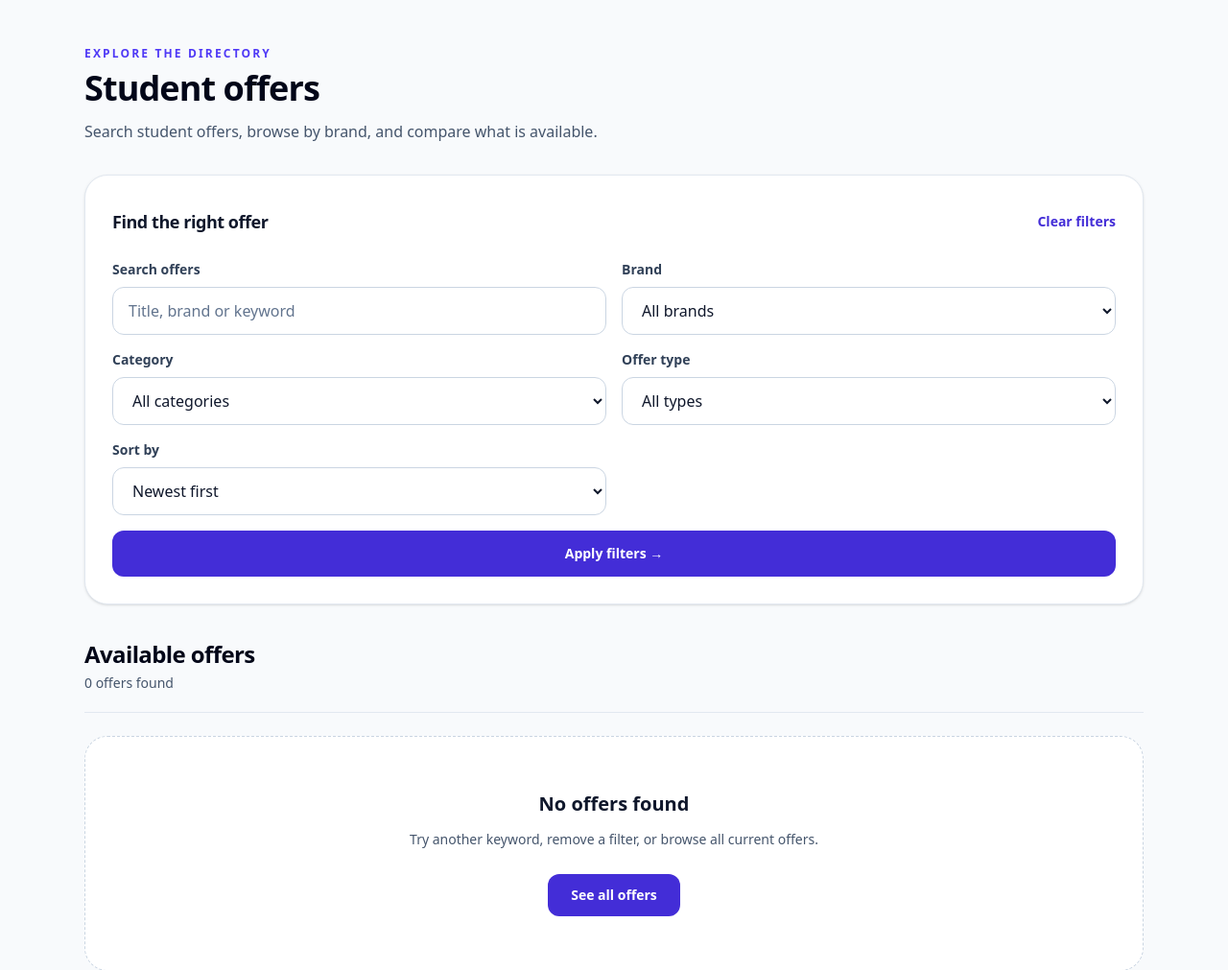
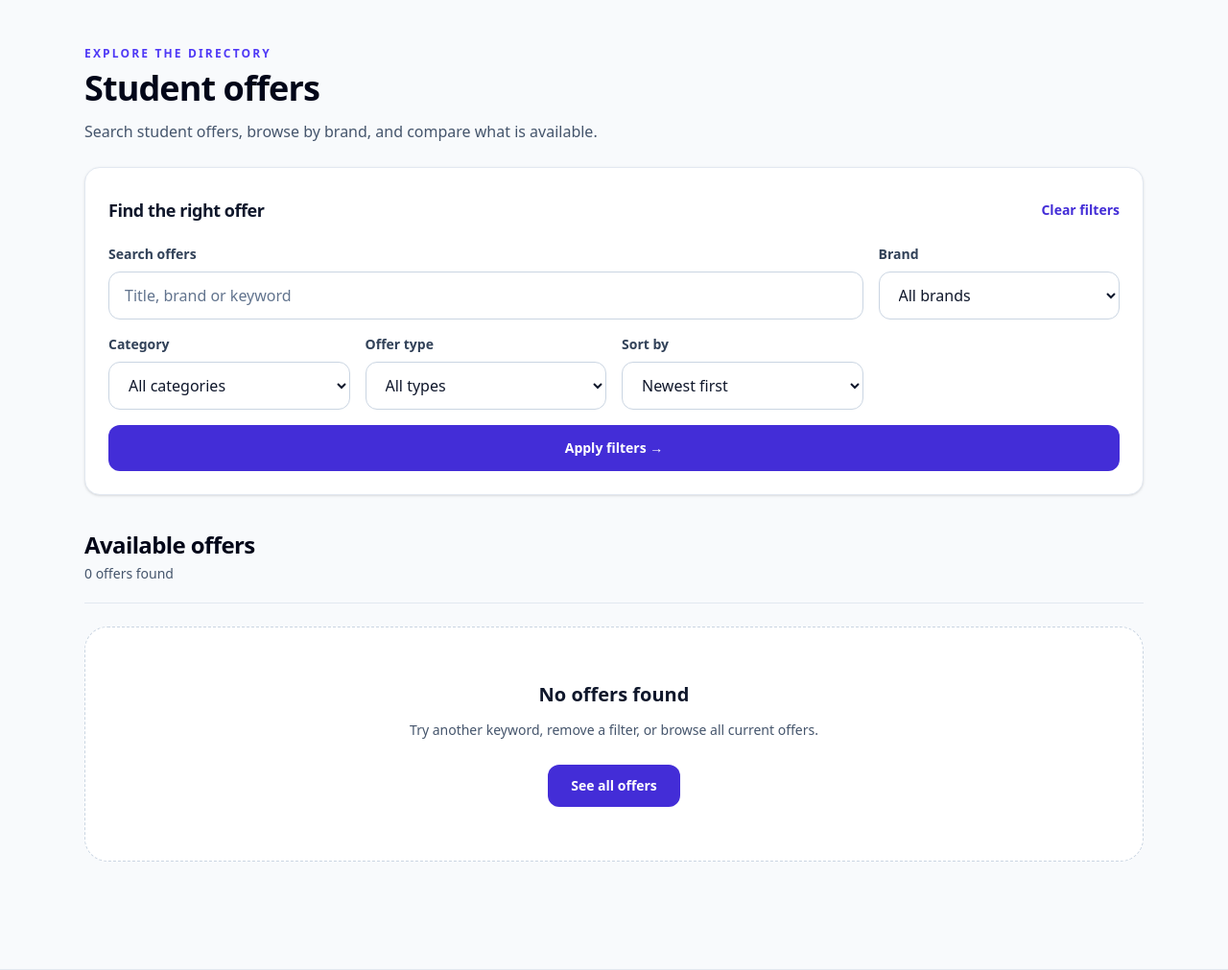
Before and after one commit to fusumivietnam/student-perks-laravel, a Laravel app: page /offers in a window 1280 px wide. Shown: the part 77-1088 px from the top of the page at 96% size. Run offline with Laravel 12, Linux system fonts and the light colour scheme; tables that the repository leaves empty hold one stand-in row (values such as "Sample post"); style sheets or scripts are compiled from the project's sources.

Commit message:
feat(catalog): compact filters and improve collection navigation

```diff
--- a/resources/views/catalog/offers.blade.php
+++ b/resources/views/catalog/offers.blade.php
@@ -7,24 +7,33 @@
 @section('description', filled($description ?? null) ? $description : 'Explore current education benefits and official partner offers.')
 
 @section('content')
+    @if($hideFilters ?? false)
+        <nav aria-label="Breadcrumb" class="mb-5 flex flex-wrap items-center gap-2 text-sm text-slate-600">
+            <a href="{{ route('home') }}" class="rounded-sm font-semibold hover:text-indigo-700 focus-visible:outline-2 focus-visible:outline-indigo-700">Home</a>
+            <span aria-hidden="true">/</span>
+            <a href="{{ request()->routeIs('brands.show') ? route('brands.index') : route('offers.index') }}" class="rounded-sm font-semibold hover:text-indigo-700 focus-visible:outline-2 focus-visible:outline-indigo-700">{{ request()->routeIs('brands.show') ? 'Brands' : 'All offers' }}</a>
+            <span aria-hidden="true">/</span>
+            <span aria-current="page" class="break-all">{{ $title }}</span>
+        </nav>
+    @endif
     <header class="max-w-3xl">
         <p class="text-xs font-extrabold uppercase tracking-[0.18em] text-indigo-600">Explore the directory</p>
         <h1 class="mt-2 text-4xl font-extrabold tracking-tight text-slate-950">{{ $title }}</h1>
-        <p class="mt-3 text-base leading-relaxed text-slate-600">{{ $description ?? 'Search student offers, browse by brand, and compare what is available.' }}</p>
+        <p class="mt-3 text-base leading-relaxed text-slate-600">{{ filled($description ?? null) ? $description : (($hideFilters ?? false) ? 'Explore current student offers in this collection.' : 'Search student offers, browse by brand, and compare what is available.') }}</p>
     </header>
 
     @unless($hideFilters ?? false)
-        <section aria-labelledby="offer-filters-title" class="mt-8 overflow-hidden rounded-3xl border border-slate-200 bg-white p-5 shadow-sm sm:p-7">
+        <section aria-labelledby="offer-filters-title" class="mt-6 rounded-2xl border border-slate-200 bg-white p-4 shadow-sm sm:p-6">
             <div class="flex flex-wrap items-center justify-between gap-3">
                 <h2 id="offer-filters-title" class="text-lg font-extrabold tracking-tight">Find the right offer</h2>
                 <a href="{{ ($filterAction ?? route('offers.index')) }}" class="inline-flex min-h-10 items-center text-sm font-bold text-indigo-700 underline-offset-4 hover:underline focus-visible:outline-2 focus-visible:outline-indigo-700">Clear filters</a>
             </div>
-            <form method="GET" action="{{ ($filterAction ?? route('offers.index')) }}" role="search" class="mt-5 grid gap-4 sm:grid-cols-2 lg:grid-cols-6">
-                <div class="sm:col-span-2 lg:col-span-3">
+            <form method="GET" action="{{ ($filterAction ?? route('offers.index')) }}" role="search" class="mt-4 grid grid-cols-2 gap-3 sm:gap-4 lg:grid-cols-4">
+                <div class="col-span-2 lg:col-span-3">
                     <label for="q" class="mb-2 block text-sm font-bold text-slate-700">Search offers</label>
                     <input id="q" type="search" name="q" value="{{ $term }}" maxlength="100" placeholder="Title, brand or keyword" class="min-h-12 w-full min-w-0 rounded-xl border border-slate-300 bg-white px-4 py-3 text-slate-900 placeholder:text-slate-500 focus-visible:border-indigo-500 focus-visible:outline-2 focus-visible:outline-indigo-500">
                 </div>
-                <div class="lg:col-span-3">
+                <div class="min-w-0">
                     <label for="brand" class="mb-2 block text-sm font-bold text-slate-700">Brand</label>
                     <select name="brand" id="brand" class="min-h-12 w-full min-w-0 rounded-xl border border-slate-300 bg-white px-4 py-3 text-slate-900 focus-visible:outline-2 focus-visible:outline-indigo-500">
                         <option value="">All brands</option>
@@ -33,7 +42,7 @@
                         @endforeach
                     </select>
                 </div>
-                <div class="lg:col-span-3">
+                <div class="min-w-0">
                     <label for="category" class="mb-2 block text-sm font-bold text-slate-700">Category</label>
                     <select name="category" id="category" class="min-h-12 w-full min-w-0 rounded-xl border border-slate-300 bg-white px-4 py-3 text-slate-900 focus-visible:outline-2 focus-visible:outline-indigo-500">
                         <option value="">All categories</option>
@@ -42,7 +51,7 @@
                         @endforeach
                     </select>
                 </div>
-                <div class="lg:col-span-3">
+                <div class="min-w-0">
                     <label for="type" class="mb-2 block text-sm font-bold text-slate-700">Offer type</label>
                     <select name="type" id="type" class="min-h-12 w-full min-w-0 rounded-xl border border-slate-300 bg-white px-4 py-3 text-slate-900 focus-visible:outline-2 focus-visible:outline-indigo-500">
                         <option value="">All types</option>
@@ -51,14 +60,14 @@
                         @endforeach
                     </select>
                 </div>
-                <div class="lg:col-span-3">
+                <div class="min-w-0">
                     <label for="sort" class="mb-2 block text-sm font-bold text-slate-700">Sort by</label>
                     <select name="sort" id="sort" class="min-h-12 w-full min-w-0 rounded-xl border border-slate-300 bg-white px-4 py-3 text-slate-900 focus-visible:outline-2 focus-visible:outline-indigo-500">
                         <option value="latest" @selected($sort === 'latest')>Newest first</option>
                         <option value="ending" @selected($sort === 'ending')>Ending soon</option>
                     </select>
                 </div>
-                <button type="submit" class="min-h-12 rounded-xl bg-indigo-700 px-6 py-3 text-sm font-extrabold text-white transition hover:bg-indigo-800 focus-visible:outline-3 focus-visible:outline-offset-2 focus-visible:outline-indigo-700 sm:col-span-2 lg:col-span-6">Apply filters <span aria-hidden="true">→</span></button>
+                <button type="submit" class="col-span-2 min-h-12 rounded-xl bg-indigo-700 px-4 py-3 text-sm font-extrabold text-white transition hover:bg-indigo-800 focus-visible:outline-3 focus-visible:outline-offset-2 focus-visible:outline-indigo-700 lg:col-span-4">Apply filters <span aria-hidden="true">→</span></button>
             </form>
         </section>
 
@@ -66,19 +75,19 @@
             <div class="mt-5 flex flex-wrap items-center gap-2" aria-label="Active filters">
                 <span class="mr-1 text-sm font-semibold text-slate-600">Active filters:</span>
                 @if($term !== '')
-                    <span class="rounded-full bg-indigo-100 px-3 py-1.5 text-xs font-bold text-indigo-800">Search: {{ $term }}</span>
+                    <span class="max-w-full break-all rounded-full bg-indigo-100 px-3 py-1.5 text-xs font-bold text-indigo-800">Search: {{ $term }}</span>
                 @endif
                 @if($brand !== '')
-                    <span class="rounded-full bg-indigo-100 px-3 py-1.5 text-xs font-bold text-indigo-800">Brand: {{ $brands->firstWhere('slug', $brand)?->name ?? $brand }}</span>
+                    <span class="max-w-full break-all rounded-full bg-indigo-100 px-3 py-1.5 text-xs font-bold text-indigo-800">Brand: {{ $brands->firstWhere('slug', $brand)?->name ?? $brand }}</span>
                 @endif
                 @if($category !== '')
-                    <span class="rounded-full bg-indigo-100 px-3 py-1.5 text-xs font-bold text-indigo-800">Category: {{ $categories->firstWhere('slug', $category)?->name ?? $category }}</span>
+                    <span class="max-w-full break-all rounded-full bg-indigo-100 px-3 py-1.5 text-xs font-bold text-indigo-800">Category: {{ $categories->firstWhere('slug', $category)?->name ?? $category }}</span>
                 @endif
                 @if($type !== '')
-                    <span class="rounded-full bg-indigo-100 px-3 py-1.5 text-xs font-bold text-indigo-800">Type: {{ \Illuminate\Support\Str::headline($type) }}</span>
+                    <span class="max-w-full break-all rounded-full bg-indigo-100 px-3 py-1.5 text-xs font-bold text-indigo-800">Type: {{ \Illuminate\Support\Str::headline($type) }}</span>
                 @endif
                 @if($sort === 'ending')
-                    <span class="rounded-full bg-indigo-100 px-3 py-1.5 text-xs font-bold text-indigo-800">Ending soon</span>
+                    <span class="max-w-full break-all rounded-full bg-indigo-100 px-3 py-1.5 text-xs font-bold text-indigo-800">Ending soon</span>
                 @endif
                 <a href="{{ ($filterAction ?? route('offers.index')) }}" class="inline-flex min-h-9 items-center rounded-md px-2 text-xs font-bold text-indigo-700 underline-offset-4 hover:underline focus-visible:outline-2 focus-visible:outline-indigo-700">Reset all</a>
             </div>
@@ -95,8 +104,8 @@
         @if($offers->isEmpty())
             <div class="mt-6 rounded-3xl border border-dashed border-slate-300 bg-white px-6 py-14 text-center">
                 <h3 class="text-xl font-extrabold">No offers found</h3>
-                <p class="mx-auto mt-3 max-w-md text-sm leading-relaxed text-slate-600">Try another keyword, remove a filter, or browse all current offers.</p>
-                <a class="mt-6 inline-flex min-h-11 items-center rounded-xl bg-indigo-700 px-6 py-3 text-sm font-bold text-white transition hover:bg-indigo-800 focus-visible:outline-2 focus-visible:outline-offset-2 focus-visible:outline-indigo-700" href="{{ ($filterAction ?? route('offers.index')) }}">See all offers</a>
+                <p class="mx-auto mt-3 max-w-md text-sm leading-relaxed text-slate-600">{{ ($hideFilters ?? false) ? 'There are no current offers in this collection. Explore the rest of the directory instead.' : 'Try another keyword, remove a filter, or browse all current offers.' }}</p>
+                <a class="mt-6 inline-flex min-h-11 items-center rounded-xl bg-indigo-700 px-6 py-3 text-sm font-bold text-white transition hover:bg-indigo-800 focus-visible:outline-2 focus-visible:outline-offset-2 focus-visible:outline-indigo-700" href="{{ route('offers.index') }}">See all offers</a>
             </div>
         @else
             <div class="mt-6 grid gap-5 sm:grid-cols-2 lg:grid-cols-3">
```
